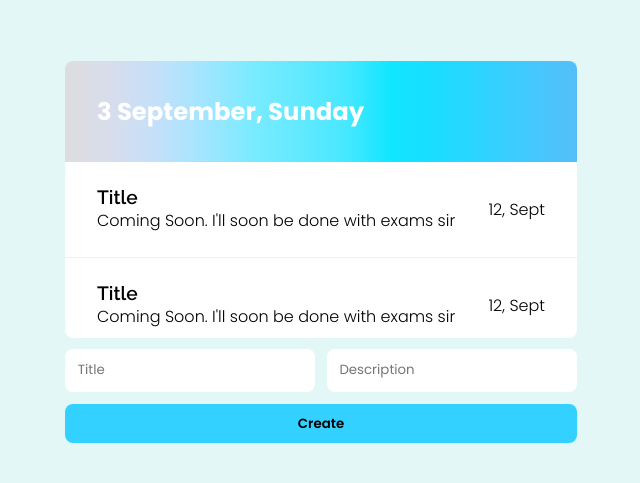
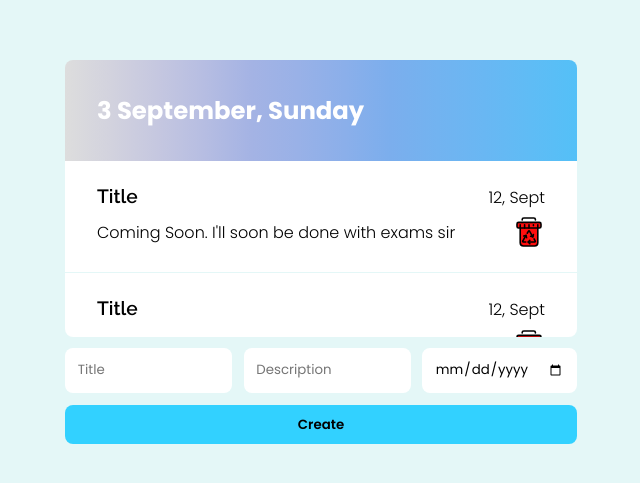
Before and after one commit to DanielUdechukwu/Task-manager, a React (Vite) app: page / in a window 1280 px wide. Shown: the part 139-622 px from the top of the page, without its empty margins (319-959 px from the left). Built offline with nearby package versions, Linux system fonts and the light colour scheme.

Commit message:
:sparkles: Added delete button and due date selector

```diff
--- a/src/components/Card.jsx
+++ b/src/components/Card.jsx
@@ -1,14 +1,22 @@
 import React from "react";
+import Bin from "../assets/bin.svg"
+
+const del = () => {
+  console.log("Delete Button")
+}
 
 const Card = (props) => {
   return(
     <div className="task-card">
       <div className="task">
-        <h1>Title</h1>
-        <p>Coming Soon. I'll soon be done with exams sir</p>
-      </div>
-      <div className="due-date">
-        <p>12, Sept</p>
+        <div className="task-header">
+          <h1>Title</h1>
+          <p>12, Sept</p>
+        </div>
+        <div className="details">
+          <p>Coming Soon. I'll soon be done with exams sir</p>
+          <img src={Bin} className="bin" alt="bucket icon" onClick={del} />
+        </div>
       </div>
     </div>
   )
--- a/src/components/Form.jsx
+++ b/src/components/Form.jsx
@@ -6,6 +6,10 @@ const Form = () => {
       <div className="form-main">
         <input type="text" name="title" placeholder="Title" />
         <input type="text" name="description" placeholder="Description" />
+        <div className="due-date">
+          {/* <label for="birthday">Due Date</label> */}
+          <input type="date" id="due-date" name="due date" />
+        </div>
       </div>
       <div className="btn-container">
         <button className="btn">Create</button>
--- a/src/components/Home/home.css
+++ b/src/components/Home/home.css
@@ -19,7 +19,7 @@ body {
 }
 
 nav {
-  background-image: linear-gradient(to left, #55bef8, #43c8fd, #2fd3ff, #1bdcff, #11e6ff, #48e8ff, #64e9ff, #7aebff, #a2e5ff, #c3e0fa, #d7ddec, #dddddd);
+  background-image: linear-gradient(to right, #dddddd, #d2d2de, #c5c7e0, #b6bde2, #a4b3e4, #99b1e7, #8bafea, #7baeed, #72b3f0, #69b7f3, #5fbcf5, #54c0f7);
   padding: 2rem 1rem 2rem 2rem;
   border-radius: .5rem .5rem 0 0;
   font-size: 1.3rem;
@@ -43,13 +43,34 @@ nav {
 }
 
 .task {
-  margin-right: auto;
+  width: 100%;
+}
+
+.task-header {
+  display: flex;
+}
+
+.bin {
+  height: 2rem;
+  cursor: pointer;
 }
 
 .task h1 {
+  margin-right: auto;
   font-weight: 600;
   font-family: 'Raleway';
   font-size: 1.2rem;
+}
+
+.details {
+  margin-top: .4rem;
+  display: flex;
+  align-items: center;
+}
+
+.details p {
+  margin-right: auto;
+  width: 80%;
 }
 
 .input-form {
@@ -69,6 +90,10 @@ nav {
   padding: .7rem .8rem;
   border-radius: .5rem;
   width: 50%;
+}
+
+.due-date input {
+  width: 100%;
 }
 
 .control {
```
Also changed, not shown: src/assets/bin.svg (added).
